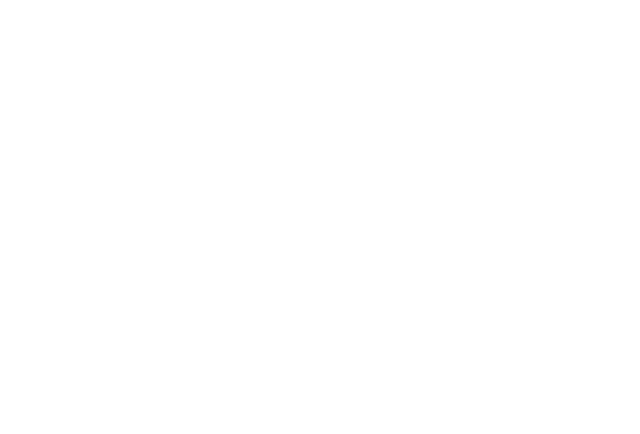
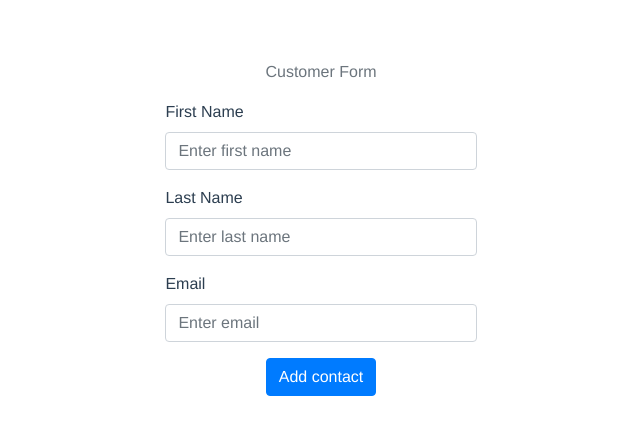
Before and after one commit to biljana94/app-store, a Vue app: page /#/add-customer in a window 1280 px wide. Shown: the top 434 px of the page, without its empty margins (319-959 px from the left). Built offline with nearby package versions, Linux system fonts and the light colour scheme.

Commit message:
Add new customer

```diff
--- /dev/null
+++ b/src/components/AddCustomer.vue
@@ -0,0 +1,49 @@
+<template>
+    <div class="row justify-content-md-center">
+
+        <!--FORMA ZA UNOS CUSTOMERA NOVOG-->
+        <form @submit.prevent="addNewCustomer()">
+            <p class="text-muted">Customer Form</p>
+            <div class="form-group row">
+                <label>First Name</label>
+                <input v-model="newCustomer.firstName" class="form-control" type="text" placeholder="Enter first name">
+            </div>
+
+            <div class="form-group row">
+                <label>Last Name</label>
+                <input v-model="newCustomer.lastName" class="form-control" type="text" placeholder="Enter last name">
+            </div>
+
+            <div class="form-group row">
+                <label>Email</label>
+                <input v-model="newCustomer.email" class="form-control" type="text" placeholder="Enter email">
+            </div>
+
+            <button type="submit" class="btn btn-primary">Add contact</button>
+        </form>
+
+    </div>
+</template>
+
+
+<script>
+
+import customerService from '../service/CustomerService.js'; //importujemo CustomerService
+
+export default {
+    data() {
+        return {
+            newCustomer: {},
+        }
+    },
+
+    methods: {
+        //fnc koja poziva fnc iz CustomerService.js (add(customer))
+        addNewCustomer() {
+            customerService.add(this.newCustomer);
+            this.newCustomer = {};
+
+        }
+    }
+}
+</script>
--- a/src/components/AppCustomers.vue
+++ b/src/components/AppCustomers.vue
@@ -24,6 +24,10 @@
                 </tr>
             </tbody>
         </table>
+        <router-link :to="{name: 'add-customer'}">
+            <button class="btn btn-primary">Add Customer</button>
+        </router-link>
+
     </div>
 </template>
 
@@ -40,6 +44,7 @@
     },
 
     methods: {
+        //ova metoda se pokrece kad se pokerene metoda uz CustomerService.js (remove(customer))
         removeCustomer(customer) {
             customerService.remove(customer);
         }
--- a/src/main.js
+++ b/src/main.js
@@ -3,6 +3,7 @@
 
 import AppCustomers from './components/AppCustomers.vue';
 import AppProducts from './components/AppProducts.vue';
+import AddCustomer from './components/AddCustomer.vue';
 import VueRouter from 'vue-router'; //importujemo vue-router koji smo instalirali u projektu 'npm install vue-router'
 
 
@@ -15,7 +16,8 @@
 const routes = [
   {path: '/', redirect: '/products'},
   {path: '/products', component: AppProducts}, //putanje - rute
-  {path: '/customers', component: AppCustomers}
+  {path: '/customers', component: AppCustomers},
+  {path: '/add-customer', component: AddCustomer, name: 'add-customer'}
 ];
 
 
```
